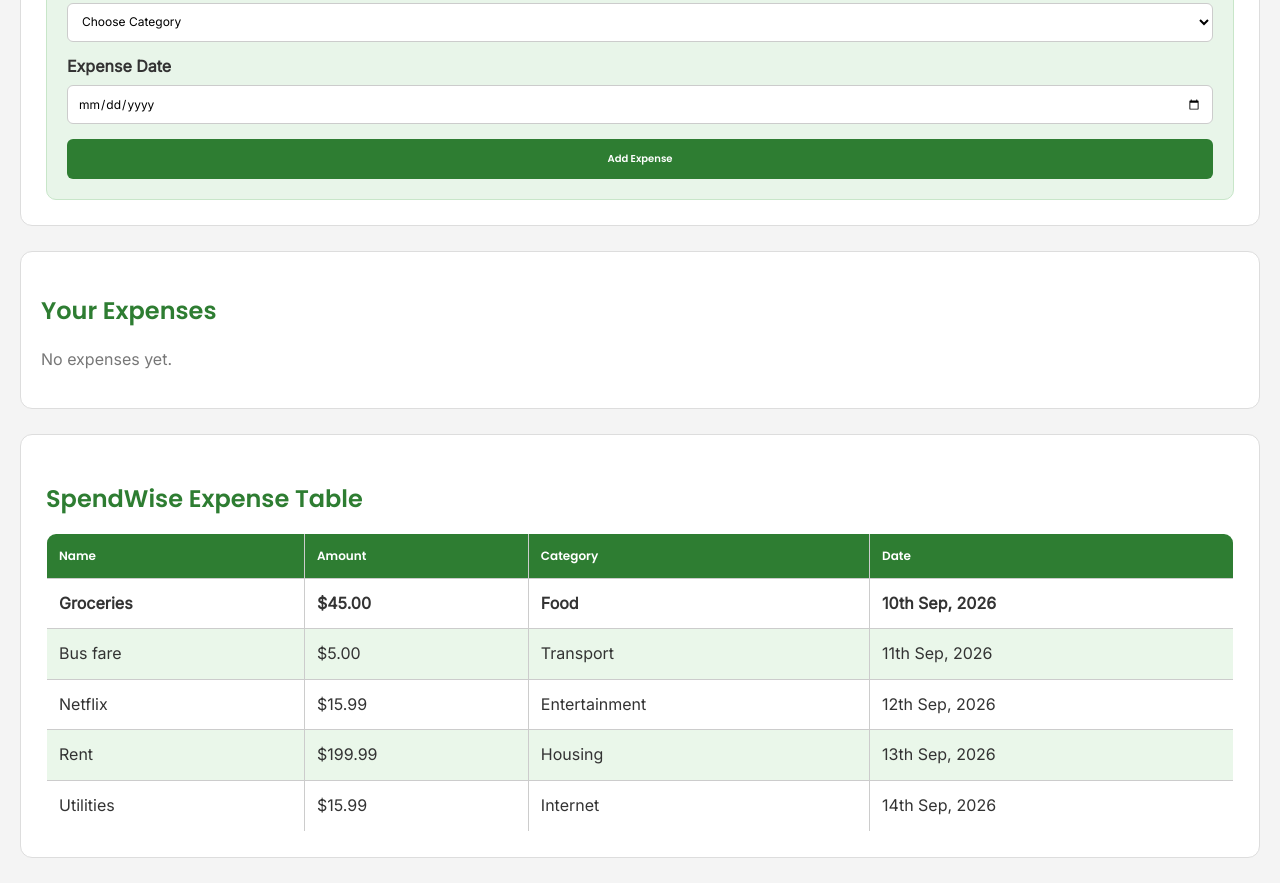
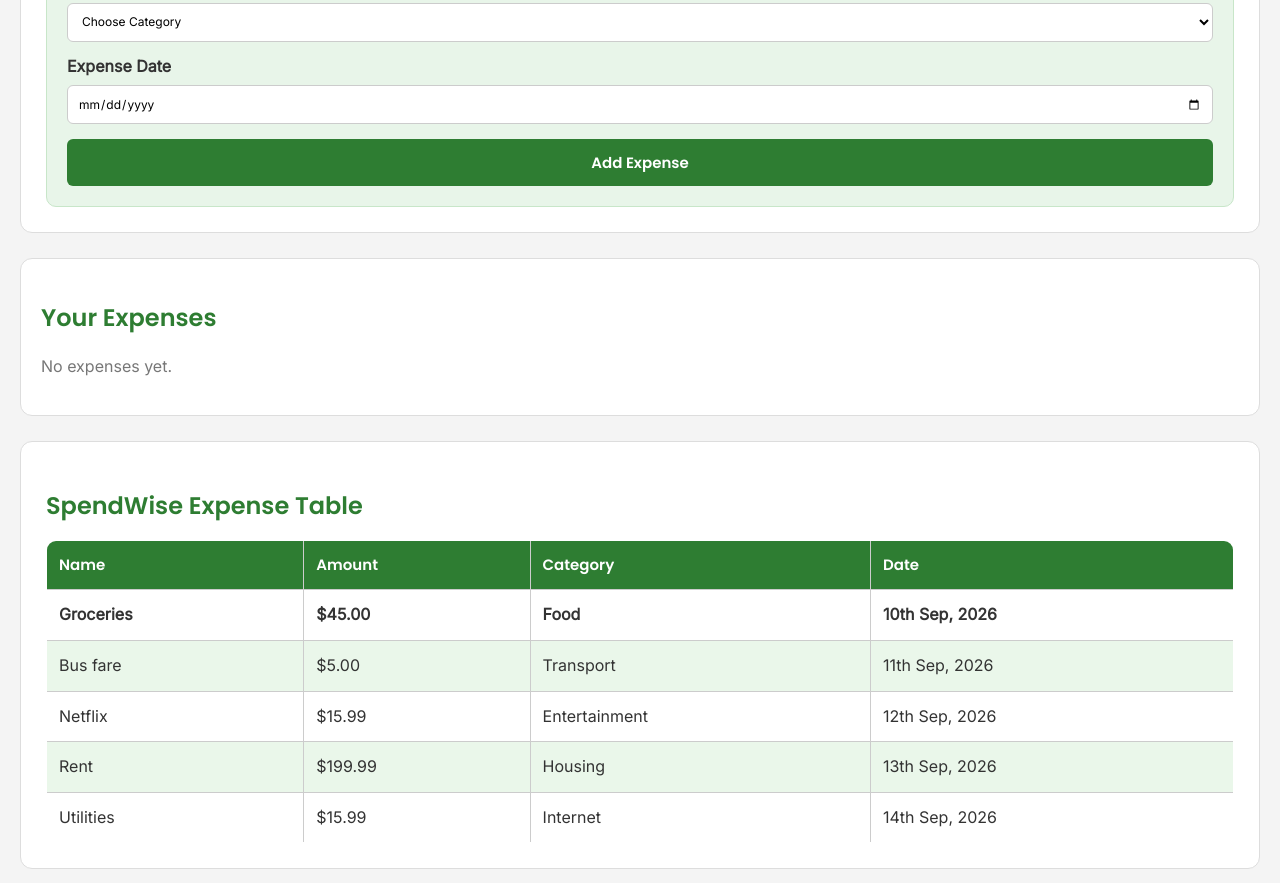
Before and after one commit to mohamedsenetor2024/SpendWise, a plain HTML site: page index.html in a window 1280 px wide. Shown: the part 768-1651 px from the top of the page. Drawn offline with Linux system fonts and the light colour scheme.

Commit message:
UPDATED:Complete Week 3 SpendWise visual design with color palette, typography, table and form styling, and CSS Box Model

```diff
--- a/style.css
+++ b/style.css
@@ -187,7 +187,7 @@ button {
     padding: 12px;
     font-family: "Poppins", sans-serif;
     font-weight: 600;
-    font-size: 10px;
+    font-size: 15px;
     background-color: #2E7D32;
     color: #FFFFFF;
     border: none;
@@ -238,7 +238,7 @@ table {
 /* Table Headers */
 th {
     font-family: "Poppins", sans-serif;
-    font-size: 12px;
+    font-size: 15px;
 
 
 }
```
